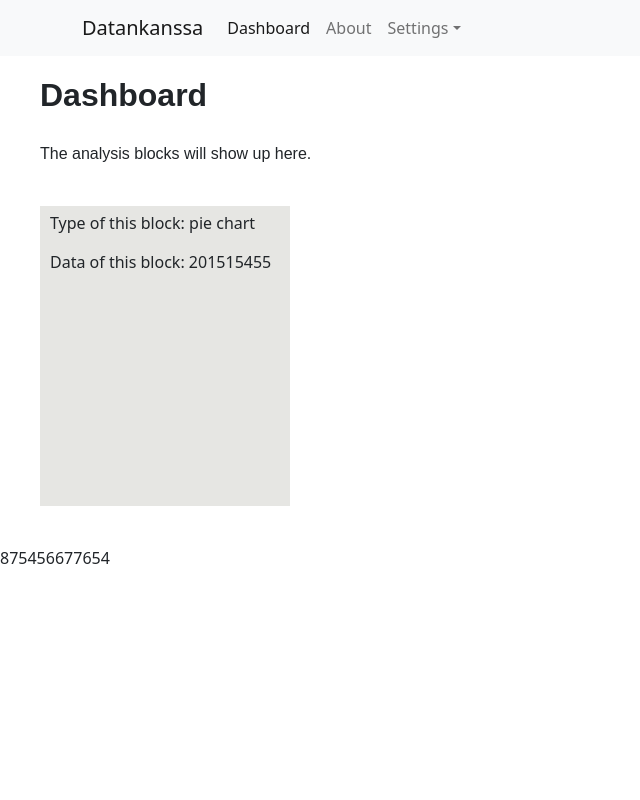
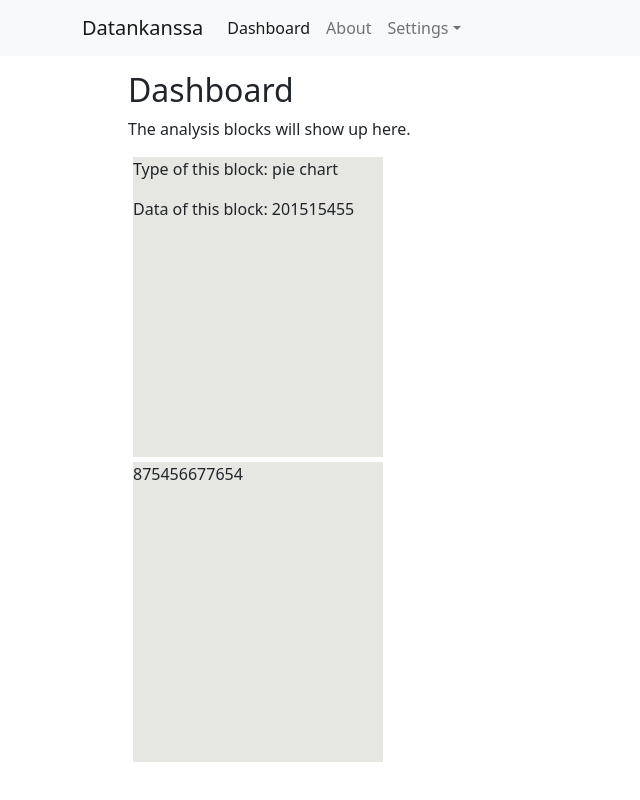
Before and after one commit to henrituol/datankanssa, a React (Create React App) app in the folder client/: page / in a window 1280 px wide. Shown: the whole page, without its empty margins (0-640 px from the left). Built offline with nearby package versions, Linux system fonts and the light colour scheme.

Commit message:
Updated styles

```diff
--- a/client/src/App.css
+++ b/client/src/App.css
@@ -28,6 +28,12 @@
   color: #61dafb;
 }
 
+.appWrapper {
+  padding-left: 10%;
+  padding-right: 10%;
+  padding-top: 15px;
+}
+
 @keyframes App-logo-spin {
   from {
     transform: rotate(0deg);
--- a/client/src/App.js
+++ b/client/src/App.js
@@ -16,8 +16,9 @@ import SignOut from './views/SignOut';
 
 const App = () => {
  return (
-   <div>
-     <Navigation />
+  <>
+   <Navigation />
+   <div className='appWrapper'>
      <Routes>
        <Route exact path="/" element={<Dashboard />} />
        <Route path="/about" element={<About />} />
@@ -27,6 +28,7 @@ const App = () => {
        <Route path="/sign-out" element={<SignOut />} />
      </Routes>
    </div>
+   </>
  );
 };
 
--- a/client/src/components/AnalysisBlock.js
+++ b/client/src/components/AnalysisBlock.js
@@ -9,28 +9,23 @@ const AnalysisBlock = (props) => {
     let analysisBlockStyle = {
         height: 300,
         width: 250,
-        margin: 40,
+        margin: 5,
         backgroundColor: "#E6E6E3"
     }
-
-    let analysisBlockParagraphStyle = {
-        padding: 5,
-        margin: 5
-    }
-
-
 
     // Conditional rendering depending on the type of visualization.
     if (props.visualizationType === "histogram") {
         return (
-            <Histogram data = {props.data} />
+            <div className="analysisBlock" style={analysisBlockStyle}>
+                <Histogram data = {props.data} />
+            </div>
         )
     } else {
         return (
             <div className="analysisBlock" style={analysisBlockStyle}>
-                <p style = {analysisBlockParagraphStyle}>
+                <p>
                     Type of this block: {props.visualizationType}</p>
-                <p style = {analysisBlockParagraphStyle}>
+                <p>
                 Data of this block: {props.data}</p>
             </div>
         )
--- a/client/src/views/Dashboard.js
+++ b/client/src/views/Dashboard.js
@@ -1,20 +1,6 @@
 import AnalysisBlock from "../components/AnalysisBlock";
 
 const Dashboard = () => {
-
-    // These stylings should probably be done in CSS stylesheet.
-    // Otherwise different views may have wildly different looks.
-    const headingStyle = {
-        fontFamily: "sans-serif",
-		fontWeight: "bold",
-		padding: 20,
-        marginLeft: 20
-    }
-
-    const paragraphStyle = {
-        fontFamily: "sans-serif",
-        marginLeft: 40
-    }
 
     // AnalysisBlock sends a value in props to AnalysisBlock.js
     // whereupon props value is placed on {props.visualizationType}
@@ -25,8 +11,8 @@ const Dashboard = () => {
 
     return(
         <div className =  "mainAnalysis">
-            <h2 style = {headingStyle} >Dashboard</h2>
-            <p style = {paragraphStyle} >The analysis blocks will show up here.</p>
+            <h2>Dashboard</h2>
+            <p>The analysis blocks will show up here.</p>
             <AnalysisBlock visualizationType = "pie chart" data = {tempPercentageData} />
             <AnalysisBlock visualizationType = "histogram" data = {tempHistogramData} />
         </div>
```
